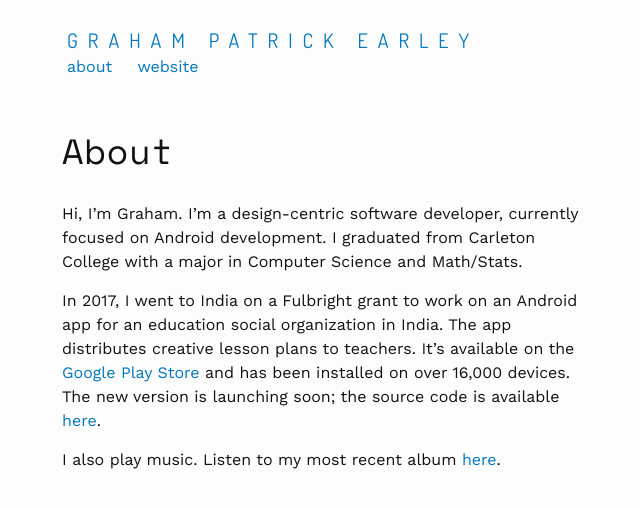
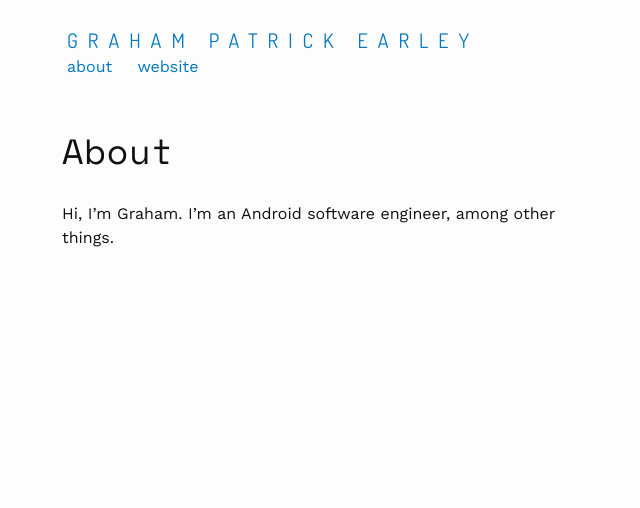
Before and after one commit to grahamearley/blog, a Jekyll site: the page built from about.md, in a window 1280 px wide. Shown: the top 508 px of the page, without its empty margins (303-943 px from the left). Built offline with Jekyll 4.4.1, drawn with Linux system fonts in a browser that asks for light colours.

Commit message:
Update about.md

```diff
--- a/about.md
+++ b/about.md
@@ -4,8 +4,4 @@ title: About
 permalink: /about/
 ---
 
-Hi, I'm Graham. I'm a design-centric software developer, currently focused on Android development. I graduated from Carleton College with a major in Computer Science and Math/Stats.
-
-In 2017, I went to India on a Fulbright grant to work on an Android app for an education social organization in India. The app distributes creative lesson plans to teachers. It's available on the [Google Play Store](https://play.google.com/store/apps/details?id=org.jnanaprabodhini.happyteacherapp) and has been installed on over 16,000 devices. The new version is launching soon; the source code is available [here](https://github.com/HappyTeacher/HappyTeacherAndroid).
-
-I also play music. Listen to my most recent album [here](https://grahamearley.bandcamp.com).
+Hi, I'm Graham. I'm an Android software engineer, among other things.
```
